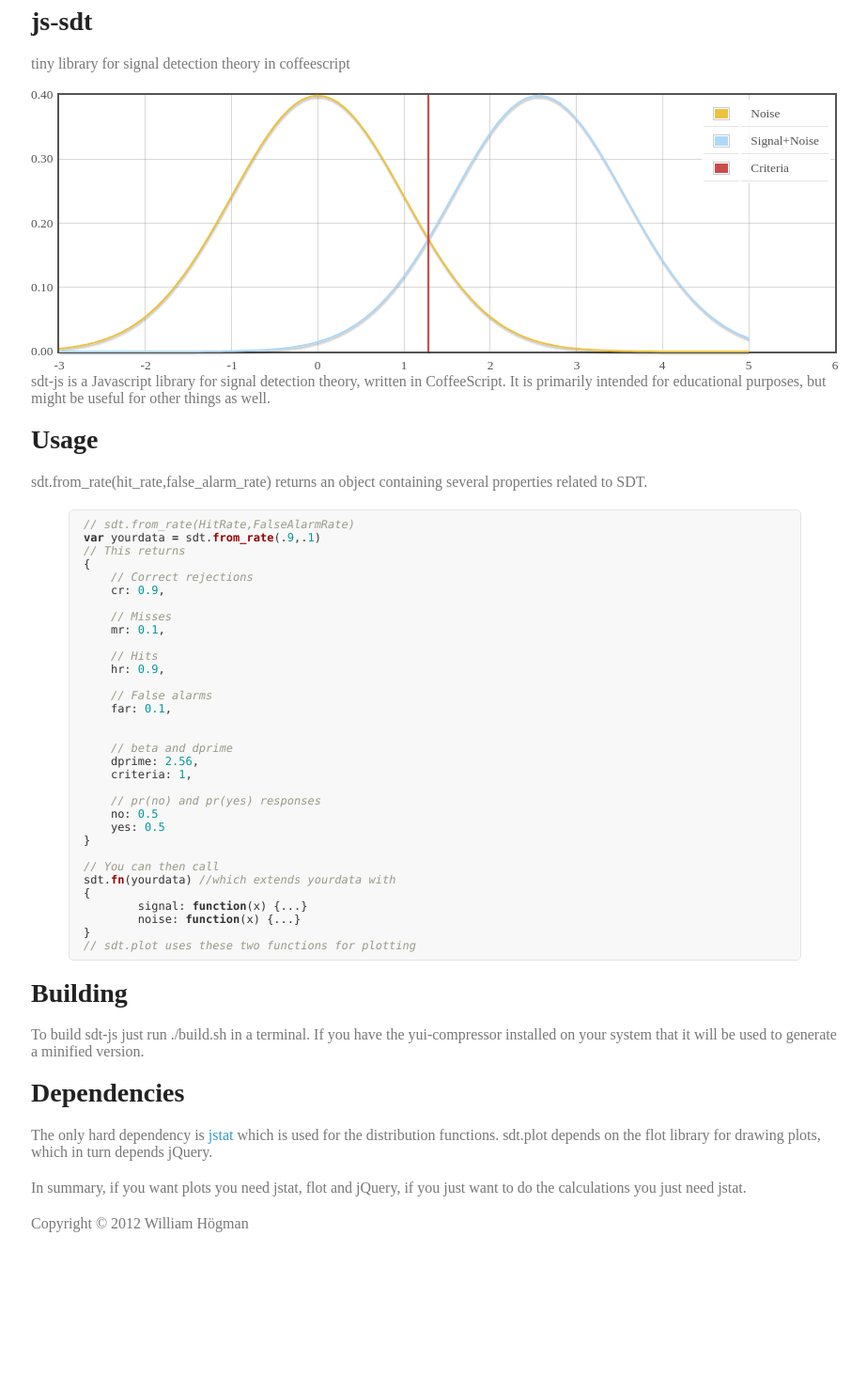
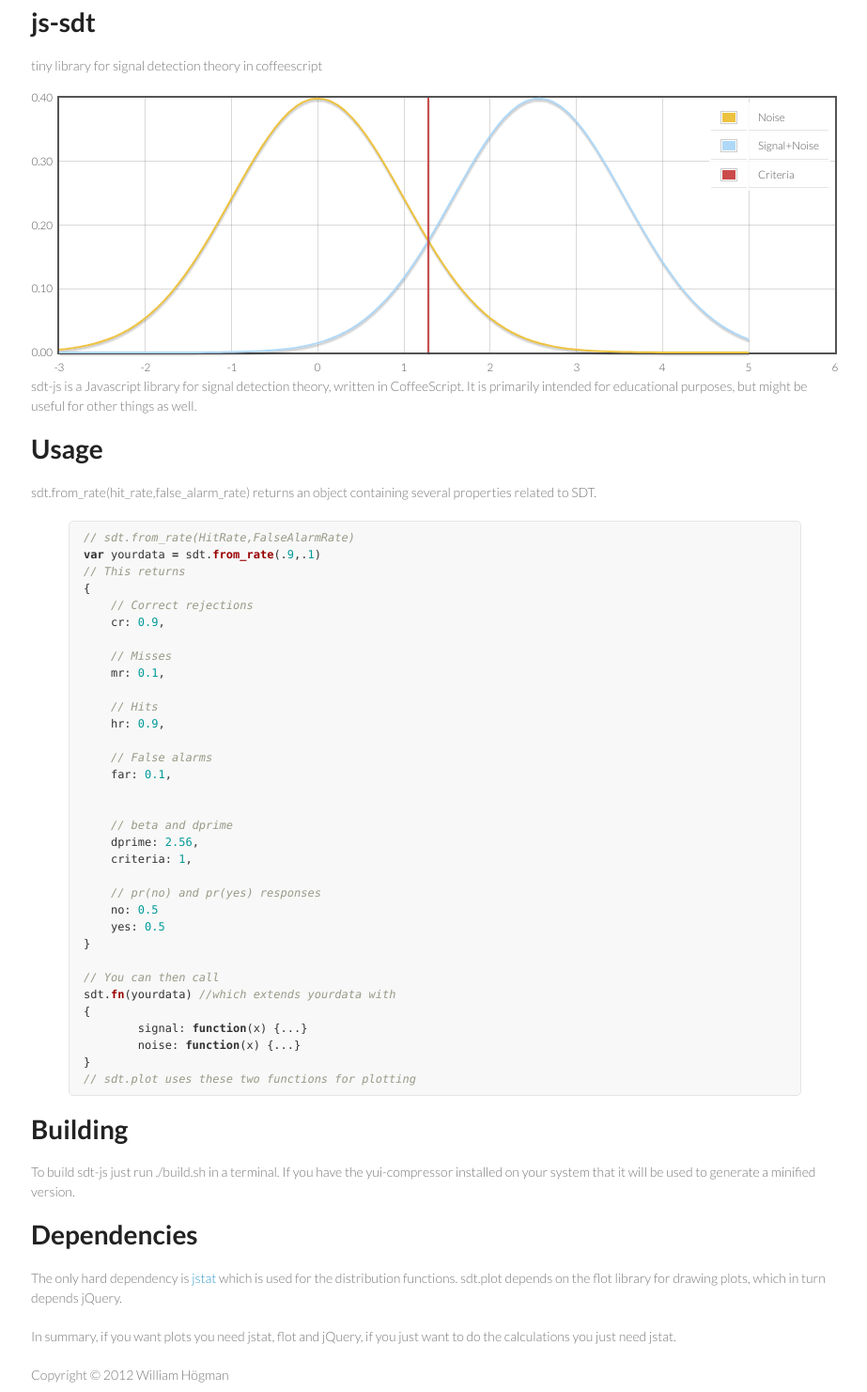
Before and after one commit to williamhogman/js-sdt, a Jekyll site: the page built from index.markdown, in a window 1280 px wide. Shown: the whole page at 94% size, without its empty margins (177-1100 px from the left). Built offline with Jekyll 4.4.1, drawn with Linux system fonts in a browser that asks for light colours; nearby versions of some CDN libraries; before the commit the page ends 1319 px from its top, so only the background shows below that.

Commit message:
readded custom font

```diff
--- a/stylesheets/styles.css
+++ b/stylesheets/styles.css
@@ -1,12 +1,14 @@
+@import url(https://fonts.googleapis.com/css?family=Lato:300italic,700italic,300,700);
+
 #graph1 {
     height: 300px;
     width: 100%;
 }
 
 body {
-
-  font: "Helvetica Neue", Helvetica, Arial, sans-serif;
+  font: 14px/1.5 Lato,"Helvetica Neue", Helvetica, Arial, sans-serif;
   color:#777;
+  font-weight:300;
 }
 
 h1, h2, h3, h4, h5, h6 {
```
